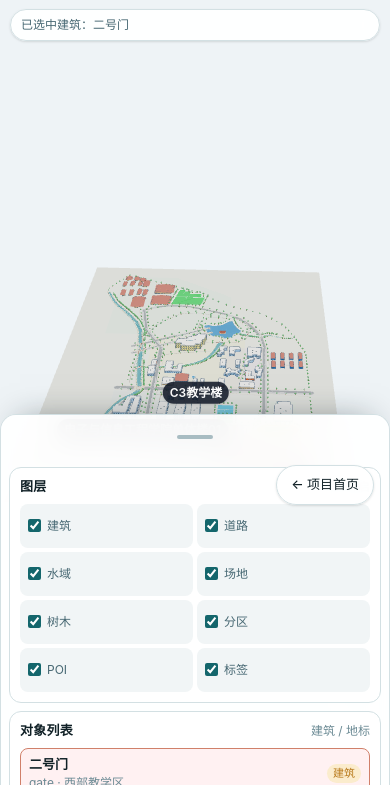
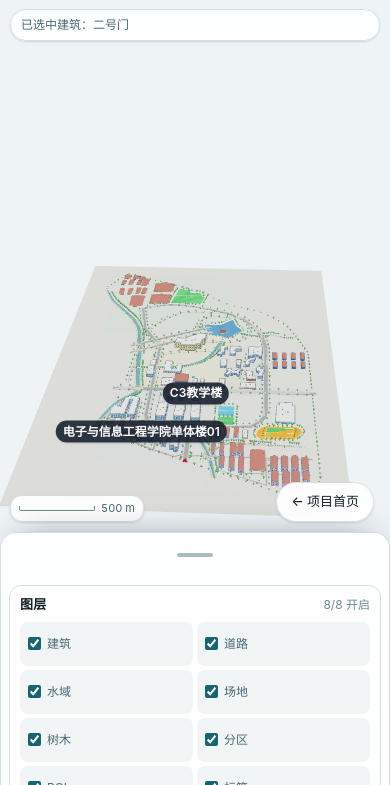
Before and after one commit to mico-v/campus-nav-3d, a website built with Vite: page demo.html in a window 390 px wide. Shown: the part 59-844 px from the top of the page. Built offline with nearby package versions, Linux system fonts and the light colour scheme.

Commit message:
fix(ui): 抽屉拖动吸附 + half 档收窄 + 相机非对称留白 (#25)
- 手柄独占手势（touch-action: none），拖动期间关过渡，松手按落点吸附最近一档
- half 档 44vh/32vh → 30vh，地图默认多留一截
- 相机取景改为下沿避开抽屉、上沿避开顶栏的非对称留白
- ui-layout 守卫测试补 3 例

Co-authored-by: Kei <kei-bot@users.noreply.github.com>

```diff
--- a/src/main.ts
+++ b/src/main.ts
@@ -161,10 +161,10 @@ window.matchMedia('(prefers-color-scheme: dark)').addEventListener('change', ()
 const drawerOrder = ['closed', 'half', 'full'] as const
 type DrawerState = (typeof drawerOrder)[number]
 const narrowViewport = (): boolean => window.matchMedia('(max-width: 959px)').matches
-/** 三档抽屉高度，与 style.css 里 .sidebar 的取值保持一致；half 收到 32vh，地图默认多留一截 */
-const DRAWER_HEIGHT: Record<DrawerState, string> = { closed: 'calc(var(--tap) + 6px)', half: '32vh', full: '86vh' }
+/** 三档抽屉高度，与 style.css 里 .sidebar 的取值保持一致；half 收到 30vh，地图默认多留一截 */
+const DRAWER_HEIGHT: Record<DrawerState, string> = { closed: 'calc(var(--tap) + 6px)', half: '30vh', full: '86vh' }
 /** 吸附阈值用的同一套数字（height 百分比），拖动时按落点选最近一档 */
-const DRAWER_VH: Record<Exclude<DrawerState, 'closed'>, number> = { half: 0.32, full: 0.86 }
+const DRAWER_VH: Record<Exclude<DrawerState, 'closed'>, number> = { half: 0.3, full: 0.86 }
 /** 地图左下浮层按抽屉高度避让，否则窄屏下比例尺会被抽屉盖住 */
 function syncDrawerOffset(height?: string): void {
   const state = (sidebar.dataset.drawer as DrawerState | undefined) ?? 'half'
--- a/src/scene/CampusScene.ts
+++ b/src/scene/CampusScene.ts
@@ -583,8 +583,8 @@ export class CampusScene {
       ? new THREE.Vector3(-0.98, 0.5, 0.06)
       : new THREE.Vector3(-0.62, 0.52, 0.62)
     viewDirection.normalize()
-    const halfWidth = rawBounds.width / 2 + 70
-    const halfDepth = rawBounds.depth / 2 + 70
+    const halfWidth = rawBounds.width / 2 + (portrait ? 40 : 70)
+    const halfDepth = rawBounds.depth / 2 + (portrait ? 40 : 70)
     const maxHeight = Math.max(12, ...this.data.buildings.map((building) => building.height)) + 8
     const framingPoints: THREE.Vector3[] = []
     for (const y of [0, maxHeight]) {
@@ -597,8 +597,11 @@ export class CampusScene {
 
     // Choose the closest camera distance whose full campus projection still
     // clears the toolbar and the mobile selection toast.
-    const maxNdcX = portrait ? 0.9 : 0.86
-    const maxNdcY = portrait ? 0.72 : 0.78
+    // 窄屏下画面不必居中在整块视口里：底部 30vh 被抽屉盖住，所以下沿只准占到 -0.34，
+    // 上部留一点给 48px 顶栏。上下不对称，换成同样高度的对称留白，地图会白白小一圈。
+    const maxNdcX = portrait ? 0.94 : 0.9
+    const minNdcY = portrait ? -0.34 : -0.86
+    const maxNdcY = portrait ? 0.88 : 0.86
     const fits = (distance: number): boolean => {
       this.camera.near = 5
       this.camera.far = Math.max(5000, distance * 4)
@@ -609,7 +612,7 @@ export class CampusScene {
       this.camera.updateMatrixWorld(true)
       return framingPoints.every((point) => {
         this.tempVector.copy(point).project(this.camera)
-        return Math.abs(this.tempVector.x) <= maxNdcX && Math.abs(this.tempVector.y) <= maxNdcY && this.tempVector.z < 1
+        return Math.abs(this.tempVector.x) <= maxNdcX && this.tempVector.y >= minNdcY && this.tempVector.y <= maxNdcY && this.tempVector.z < 1
       })
     }
     let nearDistance = Math.max(40, maxDim * 0.2)
--- a/src/style.css
+++ b/src/style.css
@@ -328,7 +328,6 @@ h3 {
 .icon-button,
 .appbar button,
 .map-tools button,
-.drawer-handle,
 .entity-item,
 .sidebar button {
   touch-action: manipulation;
@@ -691,7 +690,7 @@ html[data-shell='1'] .back-home {
 @media (max-width: 959px) {
   :root {
     --tap: 44px;
-    --drawer-h: 44vh;
+    --drawer-h: 30vh;
   }
 
   .campus-name {
@@ -738,7 +737,7 @@ html[data-shell='1'] .back-home {
   }
 
   .sidebar[data-drawer='half'] {
-    height: 44vh;
+    height: 30vh;
   }
 
   .sidebar[data-drawer='full'] {
@@ -762,9 +761,18 @@ html[data-shell='1'] .back-home {
     justify-content: center;
     width: 100%;
     min-height: var(--tap);
+    /* 拖动必须由脚本接管：不交给浏览器的纵向滚动，否则 pointermove 会被 pointercancel 掐掉 */
+    touch-action: none;
+    user-select: none;
+    -webkit-user-select: none;
     padding: 0;
     border: 0;
     background: transparent;
+  }
+
+  /* 拖动跟手：这根过渡只在松手吸附时用得到 */
+  .sidebar.dragging {
+    transition: none;
   }
 
   .drawer-handle span {
```
Also changed, not shown: tests/ui-layout.test.ts (+33 -0 lines).
